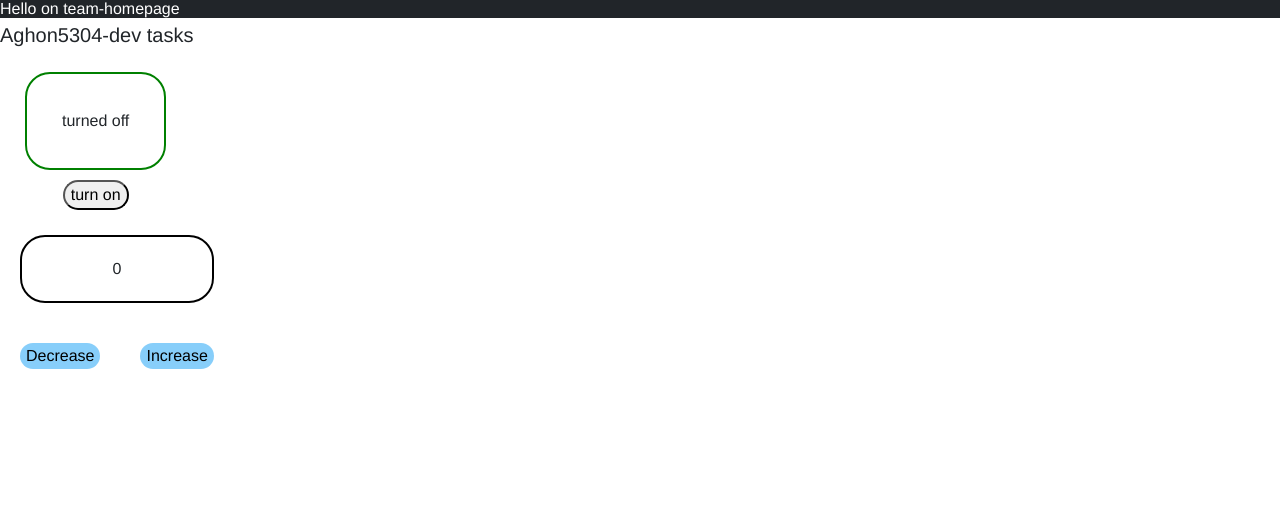
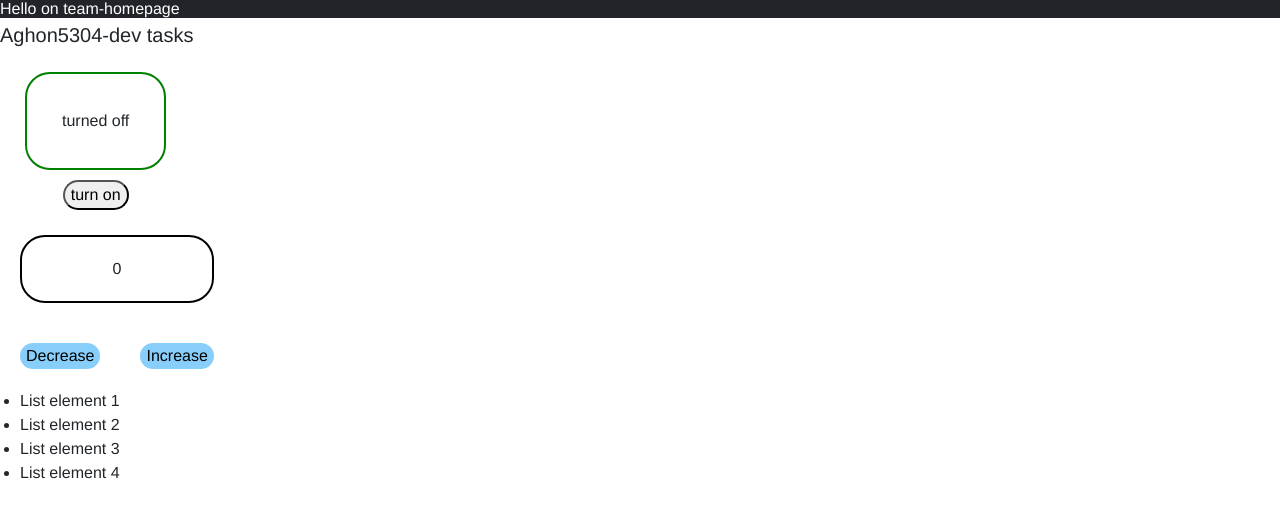
Before and after one commit to Aghon5304/dev-tasks, a Gatsby site: page / in a window 1280 px wide. Built offline with nearby package versions, Linux system fonts and the light colour scheme; Gatsby itself is replaced by a stand-in of ours.

Commit message:
Feature/dev task 5 (#5)
* added dev task 5

* fixed prop validation problems

```diff
--- /dev/null
+++ b/src/components/DynamicList/DynamicList.js
@@ -0,0 +1,21 @@
+import PropTypes from 'prop-types'
+import React from "react";
+
+ function DynamicList({n}) {
+    const stos = [];
+    for (let index = 1; index <= n ; index++) {
+        stos.push(<li key={index}>List element {index}</li>)
+    }
+    return(
+        <>
+        <ul>
+            {stos}
+        </ul>
+        </>
+    );
+
+}
+DynamicList.propTypes = {
+    n: PropTypes.number.isRequired,
+}
+export default DynamicList
--- a/src/pages/index.js
+++ b/src/pages/index.js
@@ -3,6 +3,7 @@ import React from 'react';
 import { AppHeader } from '../components/AppHeader/AppHeader';
 import { CheckContent } from '../components/CheckContent/CheckContent';
 import { Counter } from '../components/counter/Counter';
+import DynamicList from '../components/DynamicList/DynamicList';
 import { TitleText } from '../components/TitleText/TitleText';
 
 const IndexPage = () => (
@@ -11,6 +12,7 @@ const IndexPage = () => (
     <AppHeader />
     <CheckContent />
     <Counter />
+    <DynamicList n={4} />
   </>
 );
 
```
